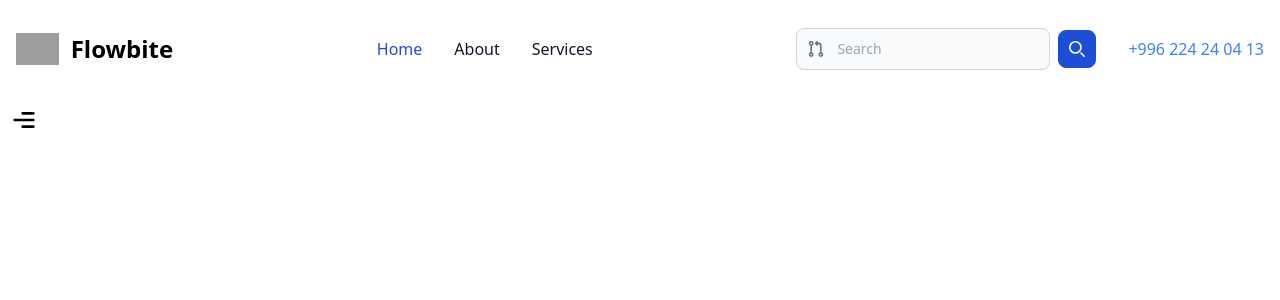
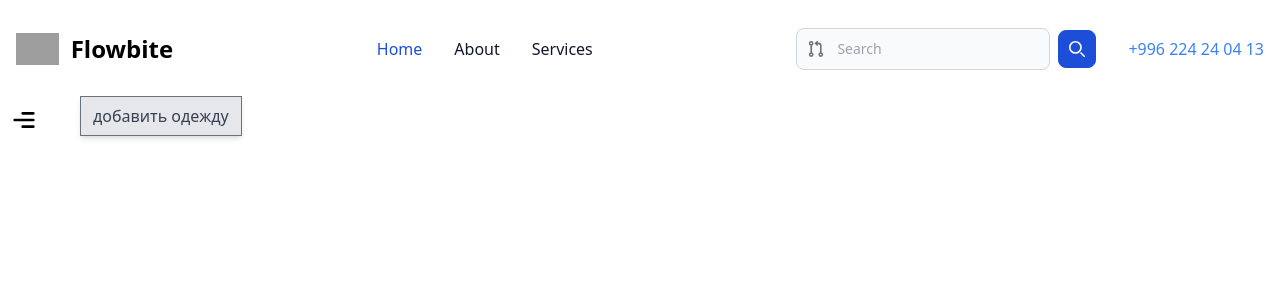
Before and after one commit to alixandr00/clothShopp, a React (Create React App) app: page / in a window 1280 px wide. Shown: the top 300 px of the page. Built offline with nearby package versions, Linux system fonts and the light colour scheme; grey boxes are pictures that could not be loaded.

Commit message:
no finished clothes

```diff
--- a/src/components/main/Main.jsx
+++ b/src/components/main/Main.jsx
@@ -1,6 +1,30 @@
 import React, { useState } from "react";
+import { MainModal } from "./MainModal";
 
 export const Main = () => {
   const [openMainModal, setOpenMainModal] = useState(false);
-  return <div>Main</div>;
+
+  const openMainModalHandler = () => {
+    setOpenMainModal((prev) => !prev);
+  };
+
+  return (
+    <div>
+      <button
+        className="ml-20 inline-block outline-none appearance-none px-3 rounded-4 no-underline bg-gray-200 border border-gray-500 shadow-md text-gray-700 text-base font-normal h-10 transition-all duration-150 ease-in-out hover:text-gray-700 hover:bg-white hover:border-gray-600 focus:outline-none focus:shadow-outline"
+        onClick={openMainModalHandler}
+      >
+        добавить одежду
+      </button>
+      {openMainModal && (
+        <>
+          <MainModal openMainModalHandler={openMainModalHandler} />
+          <div
+            onClick={openMainModalHandler}
+            className="fixed w-screen h-[100vh] top-0 z-[2]"
+          />
+        </>
+      )}
+    </div>
+  );
 };
--- a/src/components/main/MainModal.jsx
+++ b/src/components/main/MainModal.jsx
@@ -1,10 +1,19 @@
 import React from "react";
-import { UiModal } from "../Ui/modal/UiModal";
+import ExitIcon from "../../assets/icons/logout-svgrepo-com.svg";
 
-export const MainModal = () => {
+export const MainModal = ({ openMainModalHandler }) => {
   return (
-    <UiModal>
-      <div></div>
-    </UiModal>
+    <div className="fixed top-0 flex justify-center items-center w-screen h-screen z-10">
+      <div className="w-96 h-[60vh] bg-gray-400 rounded-md p-4 relative">
+        <div className="w-full flex justify-end">
+          <img
+            onClick={openMainModalHandler}
+            className="cursor-pointer"
+            src={ExitIcon}
+            alt=""
+          />
+        </div>
+      </div>
+    </div>
   );
 };
--- a/src/layout/LayoutComponents.jsx
+++ b/src/layout/LayoutComponents.jsx
@@ -1,12 +1,14 @@
 import React from "react";
 import { Header } from "../components/header/Header";
 import { Sidebar } from "../components/sidebar/Sidebar";
+import { Main } from "../components/main/Main";
 
 export const LayoutComponents = () => {
   return (
     <div>
       <Header />
       <Sidebar />
+      <Main />
     </div>
   );
 };
```
Also changed, not shown: src/assets/icons/logout-svgrepo-com.svg (added).
